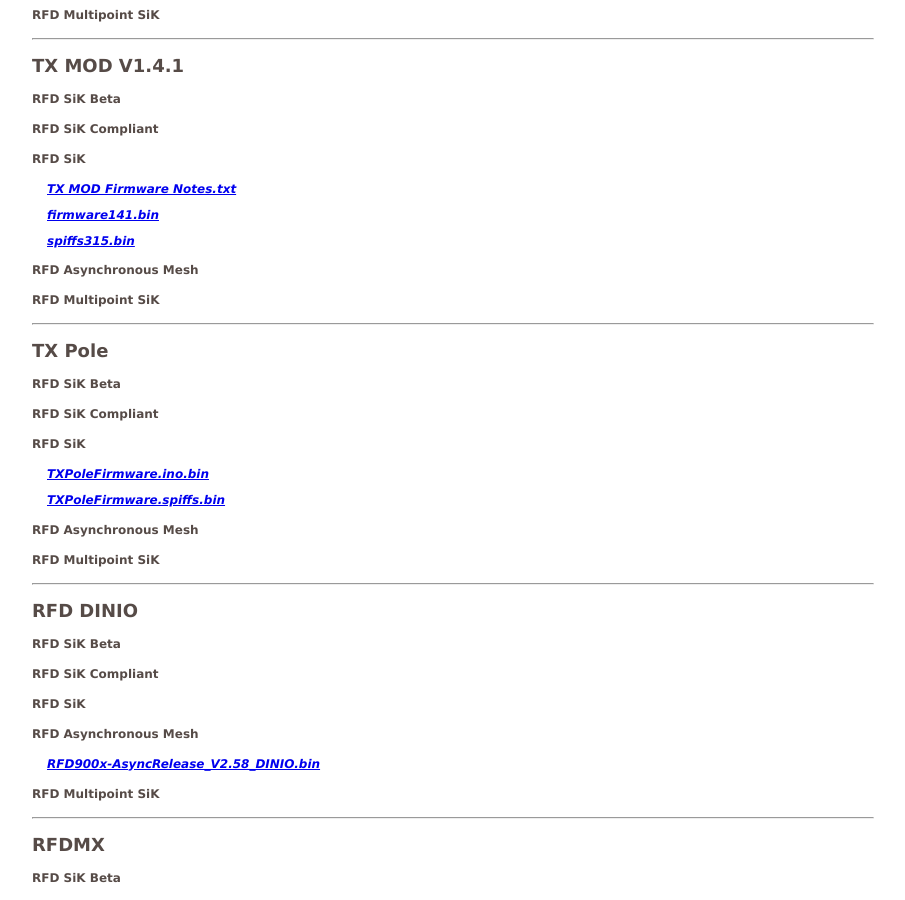
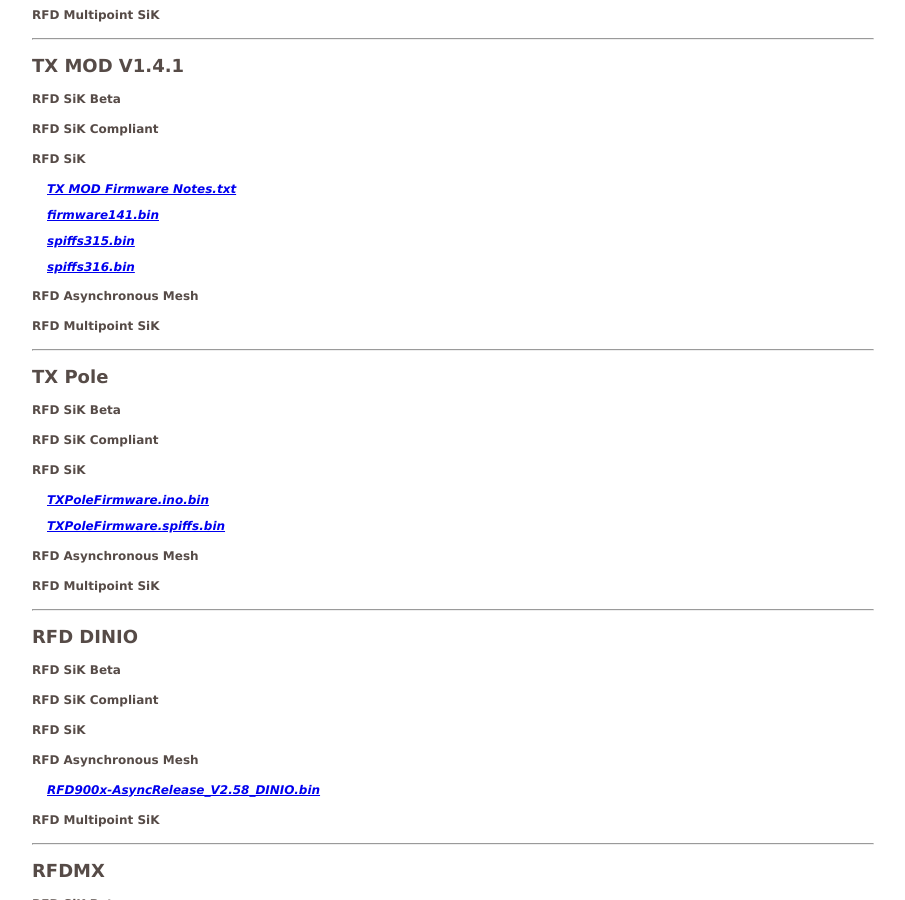
Before and after one commit to RFDesign/rfdesign.github.io, a Jekyll site: the page built from firmware.html, in a window 1280 px wide and 900 px high, scrolled down 2688 px. Shown: the whole window, without its empty margins (176-1081 px from the left). Built offline with Jekyll 4.4.1, drawn with Linux system fonts in a browser that asks for light colours.

Commit message:
Update firmware.yml

```diff
--- a/_data/firmware.yml
+++ b/_data/firmware.yml
@@ -95,6 +95,7 @@
         - file: TX MOD Firmware Notes.txt
         - file: firmware141.bin
         - file: spiffs315.bin
+        - file: spiffs316.bin
 
 - modems:
     heading: TX Pole
```
